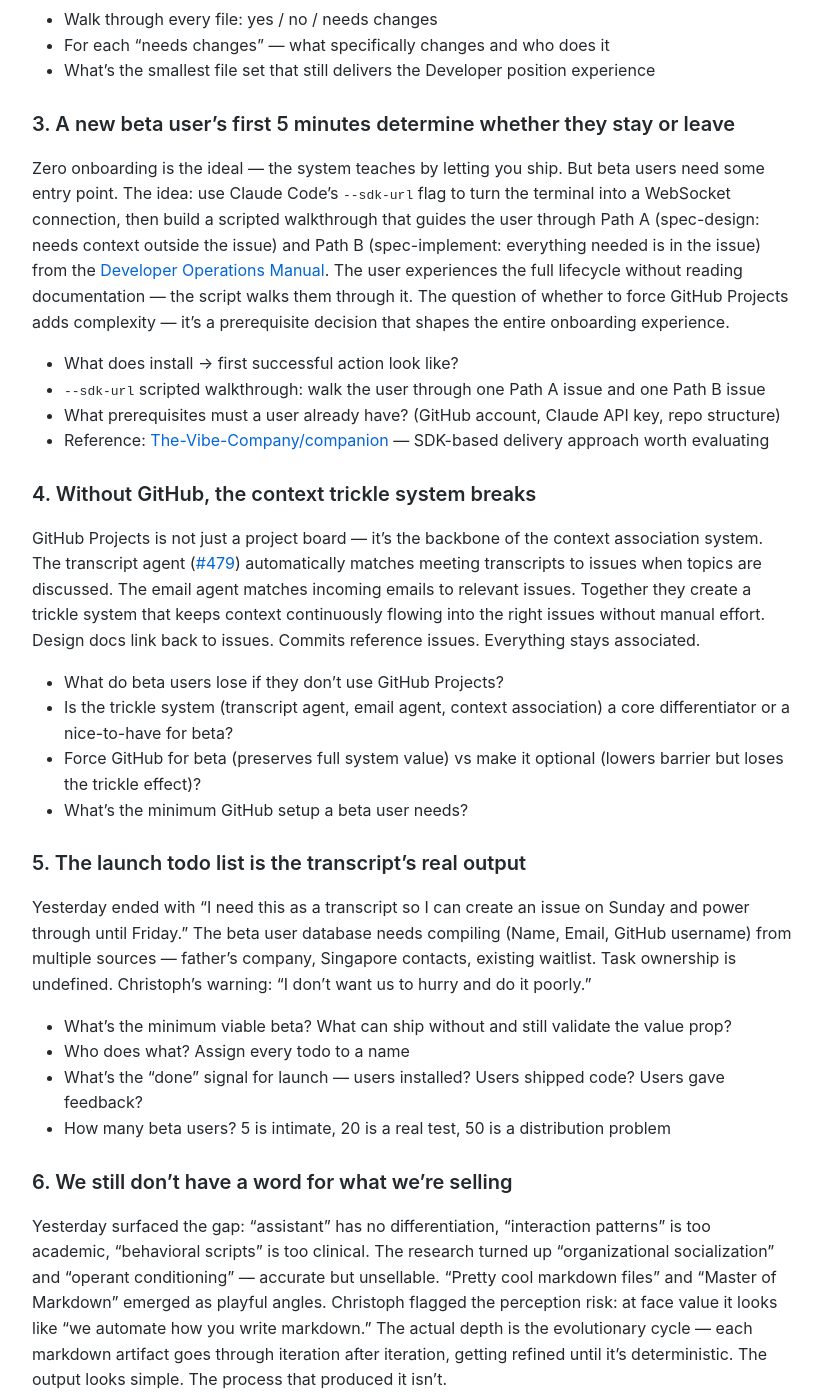
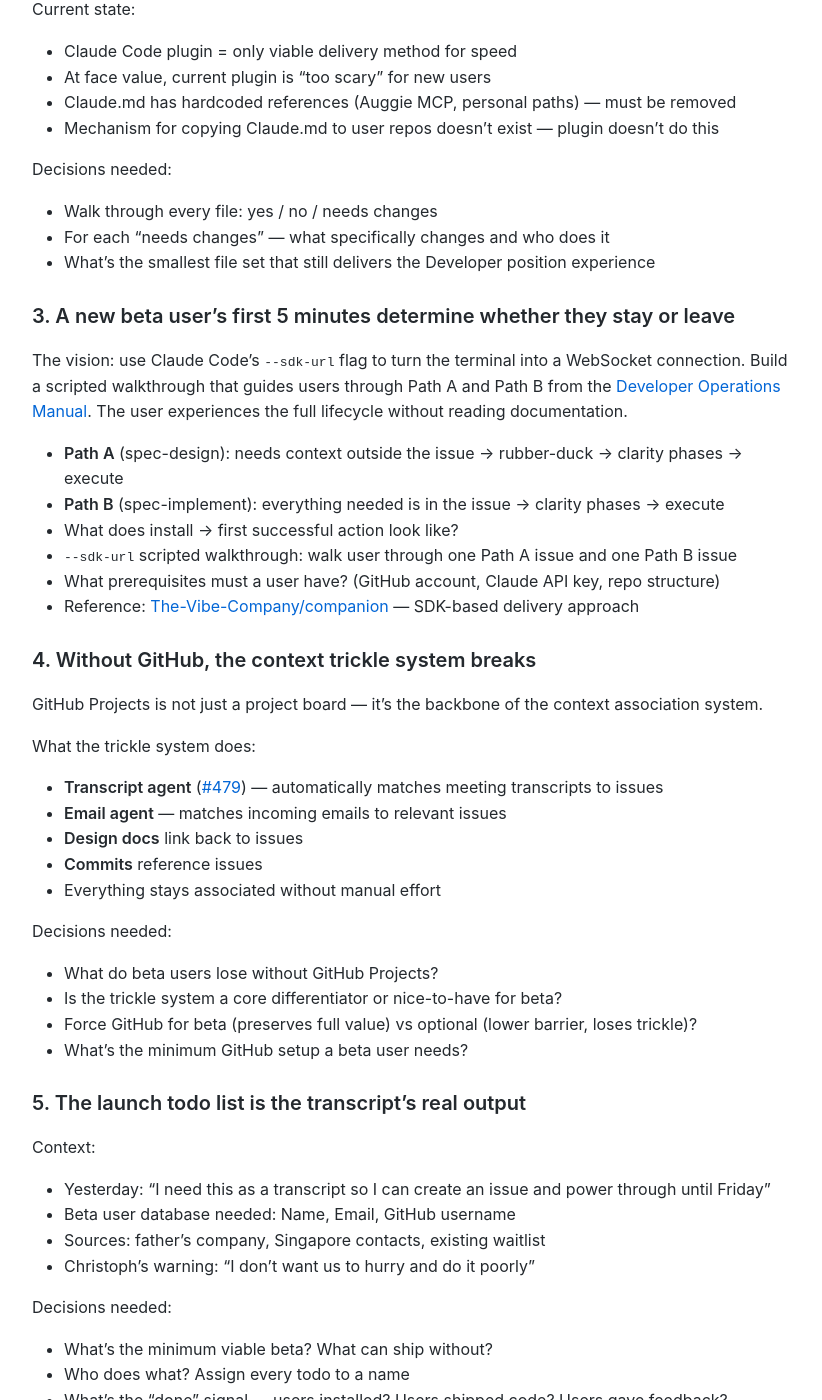
Before and after one commit to MariusWilsch/public-wilsch-ai-pages, a Jekyll site: the page built from global/meeting-agenda-developer-launch-deep-dive-2026-02-15.md, in a window 1280 px wide and 1400 px high, scrolled down 1307 px. Shown: the whole window, without its empty margins (228-1050 px from the left). Built offline with Jekyll 4.4.1, drawn with Linux system fonts in a browser that asks for light colours; our own code applies the rules of GitHub Pages for plain Markdown files; some of the changed text lies outside the part shown.

Commit message:
Sync from hippocampus 2026-02-15

```diff
--- a/global/meeting-agenda-developer-launch-deep-dive-2026-02-15.md
+++ b/global/meeting-agenda-developer-launch-deep-dive-2026-02-15.md
@@ -26,53 +26,93 @@ _Starting points for discussion, not limited to these._
 
 ### 1. Yesterday's vision check — 5 minutes, then move on
 
-We aligned on: Developer position as first product, augment-not-replace narrative, interactive-first then autonomous, Traceline as product name (traceline.dev). Christoph wants to read E-Myth before fully buying into the "profitable businesses" framing. The "each position = sellable product" strategy needs more thinking.
+Aligned yesterday:
+- Developer position = first product ✓
+- Augment-not-replace narrative ✓
+- Interactive-first, then autonomous ✓
+- Traceline as product name (traceline.dev) ✓
 
-- This is a quick temperature check, not a re-discussion
-- If new thinking emerged overnight, capture it — otherwise move to Topic 2
+Open:
+- Christoph wants to read E-Myth before buying into "profitable businesses" framing
+- "Each position = sellable product" strategy needs more thinking
+- Quick temperature check, not a re-discussion — if no new thinking, move to Topic 2
 
 ### 2. The plugin ships as the beta delivery — what goes in, what stays out
 
-The Claude Code plugin is the only viable delivery method for speed. At face value, the current plugin is "too scary" for new users. Claude.md has hardcoded references (Auggie MCP, personal paths) that must be removed. The mechanism for copying Claude.md to user repos doesn't exist yet — the plugin doesn't do this.
+Current state:
+- Claude Code plugin = only viable delivery method for speed
+- At face value, current plugin is "too scary" for new users
+- Claude.md has hardcoded references (Auggie MCP, personal paths) — must be removed
+- Mechanism for copying Claude.md to user repos doesn't exist — plugin doesn't do this
 
+Decisions needed:
 - Walk through every file: yes / no / needs changes
 - For each "needs changes" — what specifically changes and who does it
 - What's the smallest file set that still delivers the Developer position experience
 
 ### 3. A new beta user's first 5 minutes determine whether they stay or leave
 
-Zero onboarding is the ideal — the system teaches by letting you ship. But beta users need some entry point. The idea: use Claude Code's `--sdk-url` flag to turn the terminal into a WebSocket connection, then build a scripted walkthrough that guides the user through Path A (spec-design: needs context outside the issue) and Path B (spec-implement: everything needed is in the issue) from the [Developer Operations Manual](https://mariuswilsch.github.io/public-wilsch-ai-pages/global/developer-operations-manual-wilsch-ai-services). The user experiences the full lifecycle without reading documentation — the script walks them through it. The question of whether to force GitHub Projects adds complexity — it's a prerequisite decision that shapes the entire onboarding experience.
+The vision: use Claude Code's `--sdk-url` flag to turn the terminal into a WebSocket connection. Build a scripted walkthrough that guides users through Path A and Path B from the [Developer Operations Manual](https://mariuswilsch.github.io/public-wilsch-ai-pages/global/developer-operations-manual-wilsch-ai-services). The user experiences the full lifecycle without reading documentation.
 
+- **Path A** (spec-design): needs context outside the issue → rubber-duck → clarity phases → execute
+- **Path B** (spec-implement): everything needed is in the issue → clarity phases → execute
 - What does install → first successful action look like?
-- `--sdk-url` scripted walkthrough: walk the user through one Path A issue and one Path B issue
-- What prerequisites must a user already have? (GitHub account, Claude API key, repo structure)
-- Reference: [The-Vibe-Company/companion](https://github.com/The-Vibe-Company/companion) — SDK-based delivery approach worth evaluating
+- `--sdk-url` scripted walkthrough: walk user through one Path A issue and one Path B issue
+- What prerequisites must a user have? (GitHub account, Claude API key, repo structure)
+- Reference: [The-Vibe-Company/companion](https://github.com/The-Vibe-Company/companion) — SDK-based delivery approach
 
 ### 4. Without GitHub, the context trickle system breaks
 
-GitHub Projects is not just a project board — it's the backbone of the context association system. The transcript agent ([#479](https://github.com/DaveX2001/claude-code-improvements/issues/479)) automatically matches meeting transcripts to issues when topics are discussed. The email agent matches incoming emails to relevant issues. Together they create a trickle system that keeps context continuously flowing into the right issues without manual effort. Design docs link back to issues. Commits reference issues. Everything stays associated.
+GitHub Projects is not just a project board — it's the backbone of the context association system.
 
-- What do beta users lose if they don't use GitHub Projects?
-- Is the trickle system (transcript agent, email agent, context association) a core differentiator or a nice-to-have for beta?
-- Force GitHub for beta (preserves full system value) vs make it optional (lowers barrier but loses the trickle effect)?
+What the trickle system does:
+- **Transcript agent** ([#479](https://github.com/DaveX2001/claude-code-improvements/issues/479)) — automatically matches meeting transcripts to issues
+- **Email agent** — matches incoming emails to relevant issues
+- **Design docs** link back to issues
+- **Commits** reference issues
+- Everything stays associated without manual effort
+
+Decisions needed:
+- What do beta users lose without GitHub Projects?
+- Is the trickle system a core differentiator or nice-to-have for beta?
+- Force GitHub for beta (preserves full value) vs optional (lower barrier, loses trickle)?
 - What's the minimum GitHub setup a beta user needs?
 
 ### 5. The launch todo list is the transcript's real output
 
-Yesterday ended with "I need this as a transcript so I can create an issue on Sunday and power through until Friday." The beta user database needs compiling (Name, Email, GitHub username) from multiple sources — father's company, Singapore contacts, existing waitlist. Task ownership is undefined. Christoph's warning: "I don't want us to hurry and do it poorly."
+Context:
+- Yesterday: "I need this as a transcript so I can create an issue and power through until Friday"
+- Beta user database needed: Name, Email, GitHub username
+- Sources: father's company, Singapore contacts, existing waitlist
+- Christoph's warning: "I don't want us to hurry and do it poorly"
 
-- What's the minimum viable beta? What can ship without and still validate the value prop?
+Decisions needed:
+- What's the minimum viable beta? What can ship without?
 - Who does what? Assign every todo to a name
-- What's the "done" signal for launch — users installed? Users shipped code? Users gave feedback?
+- What's the "done" signal — users installed? Users shipped code? Users gave feedback?
 - How many beta users? 5 is intimate, 20 is a real test, 50 is a distribution problem
 
 ### 6. We still don't have a word for what we're selling
 
-Yesterday surfaced the gap: "assistant" has no differentiation, "interaction patterns" is too academic, "behavioral scripts" is too clinical. The research turned up "organizational socialization" and "operant conditioning" — accurate but unsellable. "Pretty cool markdown files" and "Master of Markdown" emerged as playful angles. Christoph flagged the perception risk: at face value it looks like "we automate how you write markdown." The actual depth is the evolutionary cycle — each markdown artifact goes through iteration after iteration, getting refined until it's deterministic. The output looks simple. The process that produced it isn't.
+Yesterday's gap:
+- "Assistant" — no differentiation
+- "Interaction patterns" — too academic
+- "Behavioral scripts" — too clinical
+- "Organizational socialization" / "operant conditioning" — accurate but unsellable
+- "Pretty cool markdown files" / "Master of Markdown" — playful but risks underselling
 
-**Tweakability — the system grows toward whatever you want it to be.** Intent (Augment Code) is fixed: spec → agents → code. You can't reshape HOW it works. Traceline's behavioral triggers (skills, protocols, hooks) are all user-modifiable markdown. You can tweak the system "like crazy" — add skills, modify protocols, change interaction patterns. The system bends to your workflow, not the other way around. Intent gives you a product. Traceline gives you a platform you shape.
+The actual depth: each markdown artifact goes through iteration after iteration, refined until deterministic. The output looks simple. The process that produced it isn't.
 
-**The system teaches you by letting you fail fast.** The system doesn't teach you — it makes trial and error so fast that you learn any concept you need on the job. You can take on projects you have zero qualifications for because the confidence gates and fast feedback loops mean you learn through doing. Intent executes FOR you — you don't learn. Traceline executes WITH you — you learn.
+**Tweakability — the system grows toward whatever you want it to be.**
+- Intent (Augment Code) is fixed: spec → agents → code. Can't reshape HOW it works
+- Traceline's behavioral triggers (skills, protocols, hooks) are all user-modifiable markdown
+- The system bends to your workflow, not the other way around
+- Intent gives you a product. Traceline gives you a platform you shape
+
+**The system teaches you by letting you fail fast.**
+- The system makes trial and error so fast you learn any concept on the job
+- Confidence gates and fast feedback loops mean you learn through doing
+- Intent executes FOR you — you don't learn. Traceline executes WITH you — you learn
 
 | Layer | Intent (Augment Code) | Traceline |
 |-------|----------------------|-----------|
@@ -82,7 +122,7 @@ Yesterday surfaced the gap: "assistant" has no differentiation, "interaction pat
 | **Phase 2** | N/A | System improves itself (System Engineer position) |
 
 - What do developers actually buy? A plugin, a workflow, a system, a methodology?
-- The positioning must convey both simplicity (just markdown) and the evolutionary refinement cycle behind it
+- The positioning must convey both simplicity (just markdown) and the evolutionary refinement cycle
 - Roland's input on naming — what did he come back with?
 - Reference: [Augment Intent](https://docs.augmentcode.com/intent/overview) — closest competitor, spec-driven development
 
```
